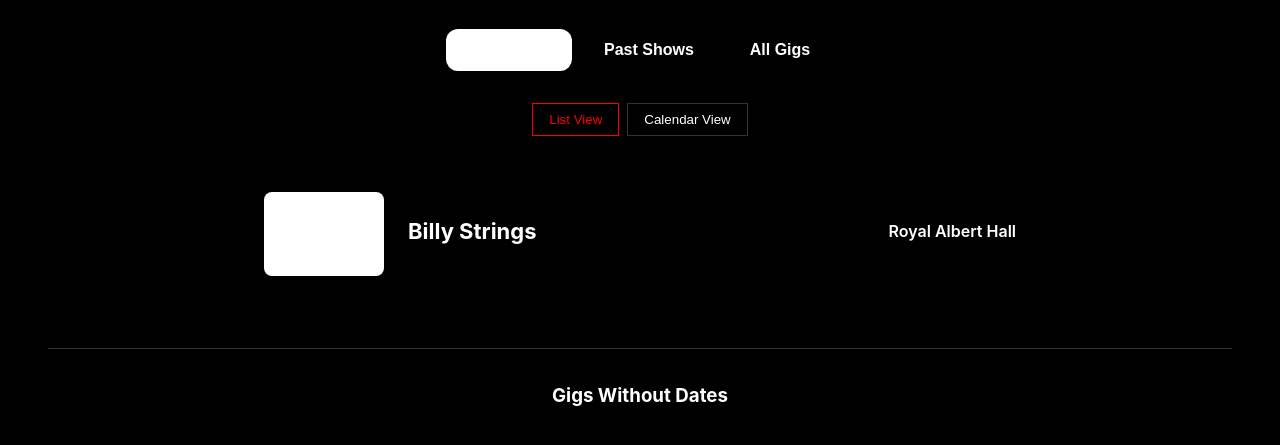
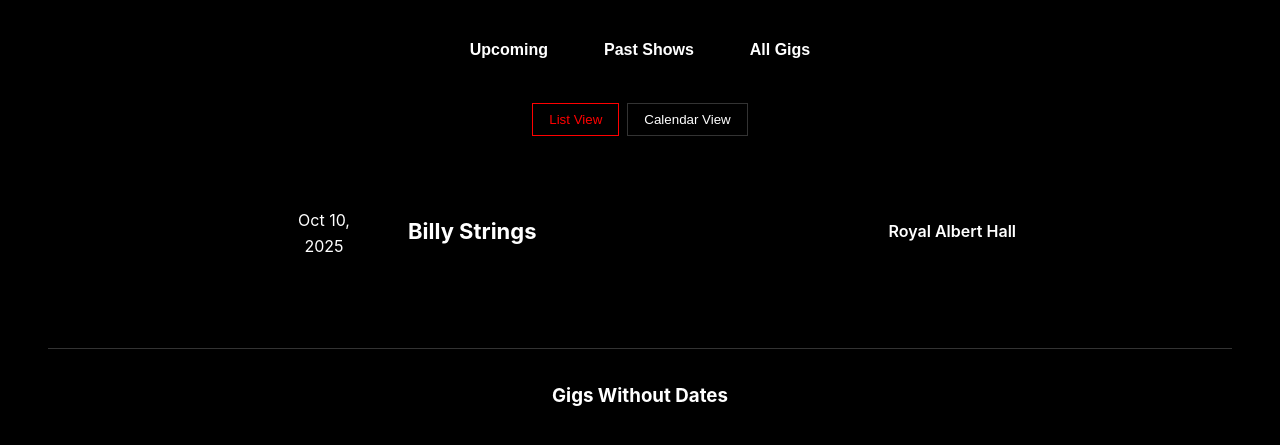
Before and after one commit to CajunJimi/JimiLandV2, a website: page gigs/index.html in a window 1280 px wide. Both pictures are taken after a click on the button "Upcoming". Shown: the part 189-634 px from the top of the page. Drawn offline with Linux system fonts and the light colour scheme.

Commit message:
Aggressive fix: Eliminate all white backgrounds from gig cards and navigation

```diff
--- a/assets/css/main.css
+++ b/assets/css/main.css
@@ -334,19 +334,47 @@
   box-shadow: var(--shadow-lg);
 }
 
-/* Gig-specific styling */
+/* Gig-specific styling - Force black backgrounds */
 .gig-card {
   background-color: var(--bg-primary) !important;
   border: 1px solid var(--border-color);
 }
 
-.gig-card * {
+.gig-card *,
+.gig-card *::before,
+.gig-card *::after {
   background-color: transparent !important;
+  background-image: none !important;
+  background: transparent !important;
 }
 
 .gig-card::before,
 .gig-card::after {
   display: none !important;
+  content: none !important;
+}
+
+/* Remove any white backgrounds from all elements */
+.gig-card div,
+.gig-card h3,
+.gig-card time,
+.gig-card span {
+  background: transparent !important;
+  background-color: transparent !important;
+  background-image: none !important;
+}
+
+/* Navigation fixes - remove white highlights */
+.nav-link {
+  background: transparent !important;
+  background-color: transparent !important;
+}
+
+.nav-link:hover,
+.nav-link:focus,
+.nav-link:active {
+  background: transparent !important;
+  background-color: transparent !important;
 }
 
 .post-image {
@@ -550,7 +578,30 @@
 
 .filter-tab.active {
   border-color: #ffffff;
-  background: transparent;
+  background: transparent !important;
+  background-color: transparent !important;
+}
+
+/* Force all buttons and interactive elements to have black/transparent backgrounds */
+button,
+.button,
+.btn,
+input[type="button"],
+input[type="submit"] {
+  background: transparent !important;
+  background-color: transparent !important;
+  background-image: none !important;
+}
+
+button:hover,
+button:focus,
+button:active,
+.button:hover,
+.button:focus,
+.button:active {
+  background: transparent !important;
+  background-color: transparent !important;
+  background-image: none !important;
 }
 
 /* ===== NO ITEMS MESSAGE ===== */
```
